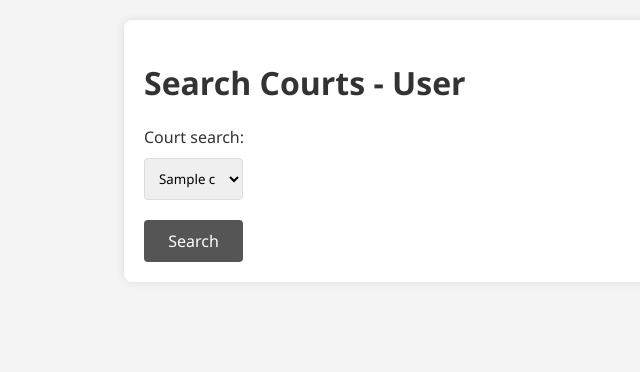
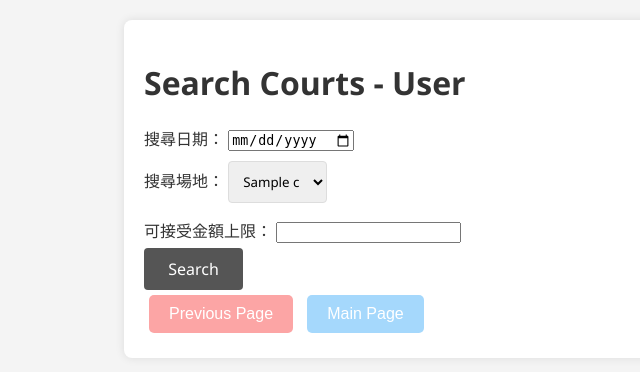
Before and after one commit to samjaylin/database_final_project, a PHP site: page /user_component/court_search.php in a window 1280 px wide. Shown: the top 372 px of the page, without its empty margins (0-640 px from the left). Run offline with PHP 8.4, Linux system fonts and the light colour scheme; tables that the repository leaves empty or names only in its code hold one stand-in row (values such as "Sample post"); some libraries are stand-ins or nearby versions.

Commit message:
User search optimization 1208

```diff
--- a/user_component/court_search.php
+++ b/user_component/court_search.php
@@ -1,14 +1,6 @@
-<!-- 場地搜索 By Buffett Not done yet -->
+<!-- 場地搜索 By Buffett not done yet -->
 <!-- 3-1.2 場地搜索 -->
-<!DOCTYPE html>
-<html>
-<head>
-<title>Hooper Court Search</title>
-<link rel="stylesheet" href="../style.css">
-</head>
 
-<body>
-<div class="container">
 <?php
     $host = 'localhost';
     $port = 5432;
@@ -16,7 +8,8 @@
     $user = 'postgres';
     $password = trim(file_get_contents('../db_password.txt'));
 
-        $pdo = null; // PDO is an access layer to multiple database
+    // pdo settings
+    $pdo = null;
     try {
         $pdo = new PDO("pgsql:host=$host;port=$port;dbname=$dbname", $user, $password);
         $pdo->setAttribute(PDO::ATTR_ERRMODE, PDO::ERRMODE_EXCEPTION);
@@ -25,11 +18,22 @@
     }
 ?>
 
+
+<!DOCTYPE html>
+<html>
+<head>
+    <title>Hooper Court Search</title>
+    <link rel="stylesheet" href="user.css">
+</head>
+
+<body>
+    <div class="container">
         <h1>Search Courts - User</h1>
         <form action="court_search.php" method="post">
+            搜尋日期： <input type="date" name="select_date" required><br>
             <div>
-            <label for="court_search">Court search:</label>
-            <select name="court_search" id="court_search">
+                <label for="court_search"></label>
+                搜尋場地： <select name="court_search" id="court_search">
                     <?php
                         $selectedCourt = $_POST['court_search'] ?? '';
                         try {
@@ -44,48 +48,23 @@
                     ?>
                 </select>
             </div>
+            可接受金額上限： <input type="number" name="max_fee" required><br>
 
             <input type="submit" value="Search">
         </form>
 
+        <button class="button previous" onclick="history.back();">Previous Page</button>
+        <button class="button main" onclick="window.location.href='../index.php';">Main Page</button><br>
+
+
         <?php
-    //   if (isset($_SERVER["REQUEST_METHOD"]) && $_SERVER["REQUEST_METHOD"] == "POST") {
-	// 	$start_station = $_POST['start_station'];
-	// 	$end_station = $_POST['end_station'];
-	// 	$departure_time = $_POST['departure_time'] ?? '00:00';
+            // Processing
+            if (isset($_SERVER["REQUEST_METHOD"]) && $_SERVER["REQUEST_METHOD"] == "POST") {
+                $court_search = $_POST[''];
 
-	// 	$sql = "SELECT p1.trip_id, p1.depart_Time as departure_Time, p2.arrive_time as arrival_time
-	// 			FROM PASS p1
-	// 			JOIN PASS p2 ON p1.trip_id = p2.trip_id
-	// 			WHERE p1.station_id = :start_station
-	// 			  AND p2.station_id = :end_station
-	// 			  AND p1.depart_Time > :departure_time
-	// 			  AND p1.depart_Time < p2.arrive_time
-	// 			ORDER BY p1.depart_Time
-	// 			LIMIT 10";
 
-	// 	try {
-	// 		$statement = $pdo->prepare($sql);
-	// 		$statement->bindParam(':start_station', $start_station);
-	// 		$statement->bindParam(':end_station', $end_station);
-	// 		$statement->bindParam(':departure_time', $departure_time);
-	// 		$statement->execute();
-	// 		$results = $statement->fetchAll(PDO::FETCH_ASSOC);
 
-	// 		if ($results) {
-	// 			echo "<table>";
-	// 			echo "<tr><th>Trip ID</th><th>Departure Time</th><th>Arrival Time</th></tr>";
-	// 			foreach ($results as $row) {
-	// 				echo "<tr><td>" . $row['trip_id'] . "</td><td>" . $row['departure_time'] . "</td><td>" . $row['arrival_time'] . "</td></tr>";
-	// 			}
-	// 			echo "</table>";
-	// 		} else {
-	// 			echo "No trains found.";
-	// 		}
-	// 	} catch (PDOException $e) {
-	// 		echo "Error executing query: " . $e->getMessage();
-	// 	}
-    // }
+            }
         ?>
     </div>
 </body>
```
Also changed, not shown: user_component/match_search.php (+4 -16 lines). Lines whose indentation alone changed are shown as unchanged.
